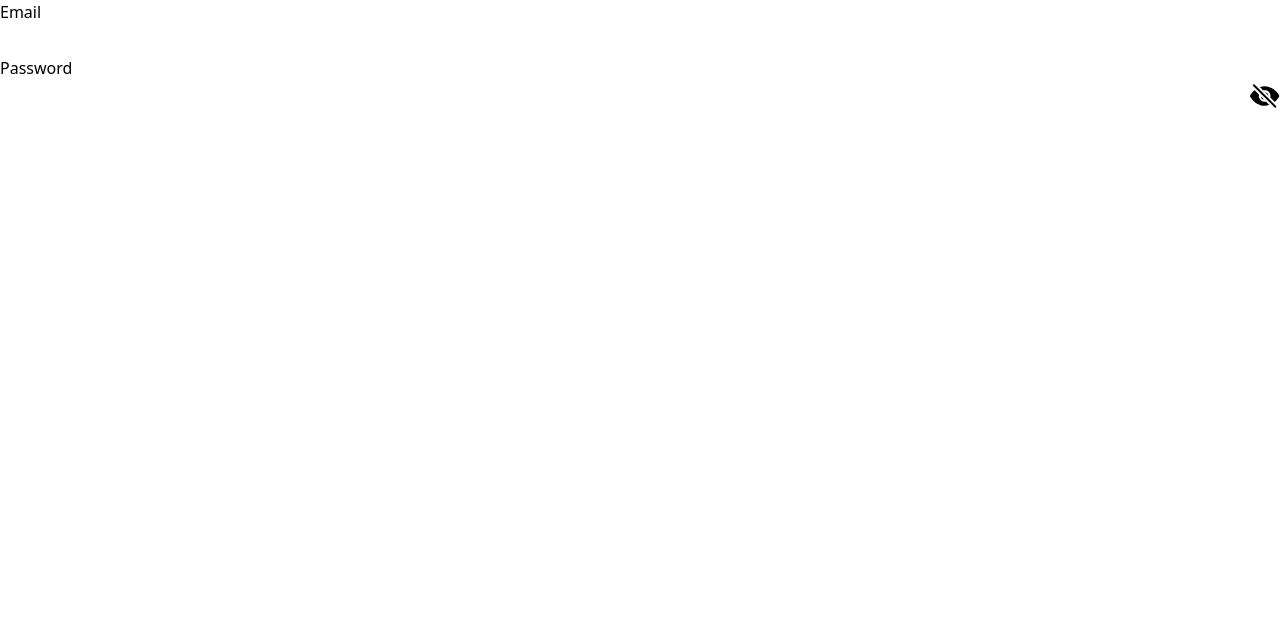
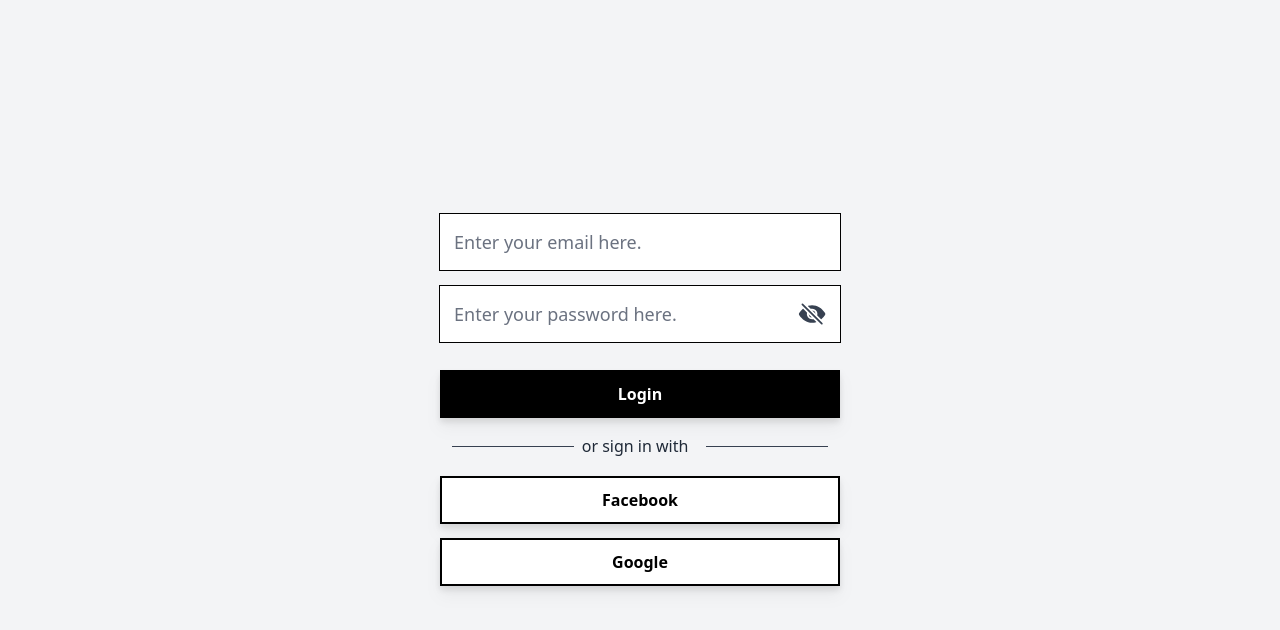
Before and after one commit to Wrufesh/identity_provider_webcli, a React (Create React App) app: page /login in a window 1280 px wide. Shown: the top 630 px of the page. Built offline with nearby package versions, Linux system fonts and the light colour scheme.

Commit message:
Login page final for now

```diff
--- a/src/Login.tsx
+++ b/src/Login.tsx
@@ -4,6 +4,7 @@ import { ReactComponent as Eye } from 'icons/eye.svg'
 import { ReactComponent as EyeOff } from 'icons/eye-off.svg'
 
 import InputField from 'components/InputField';
+import Button from 'components/Button';
 
 type MyProps = {};
 type MyState = {
@@ -25,26 +26,41 @@ class Login extends Component<MyProps, MyState> {
     }
 
     render() {
-        return <div className="">
-            <div className="flex flex-col">
-                <label>Email</label>
+        return <div className="w-full h-screen flex justify-center items-center bg-gray-100">
+            <div className="p-6 w-2/3 max-w-md">
+                <div className="flex flex-col py-2">
+                    {/* <p className="pb-3 text-3xl font-semibold">Sign in</p> */}
                     <InputField
                         type="text"
                         value={this.state.email}
                         onChange={(value: string) => this.setState({ email: value })}
+                        placeholder="Enter your email here."
                     />
 
                 </div>
-            <div className="flex flex-col">
-                <label>Password</label>
+                <div className="flex flex-col py-2">
                     <InputField
                         type={this.state.showPassword ? 'text' : 'password'}
                         value={this.state.password}
                         onChange={(value: string) => this.setState({ password: value })}
+                        placeholder="Enter your password here."
                         controlSlot={this.state.showPassword ?
-                        <Eye className="w-8 h-8" onClick={this.toggleShowPassword} /> :
-                        <EyeOff className="w-8 h-8" onClick={this.toggleShowPassword} />}
+                            <Eye
+                                className="m-2 w-8 h-8 text-gray-700 fill-current"
+                                onClick={this.toggleShowPassword} /> :
+                            <EyeOff
+                                className="m-2 w-8 h-8 text-gray-700 fill-current"
+                                onClick={this.toggleShowPassword} />}
                     />
+                </div>
+                <Button className="mt-5 mb-1 h-12 transition duration-500 transform hover:-translate-y-1 hover:scale-101" label="Login" colorClass="black" />
+                <div className="flex justify-center items-center m-3">
+                    <div className="h-px w-full bg-gray-700"></div>
+                    <p className="px-2 w-full text-gray-800 flex-grow-1 whitespace-nowrap" >or sign in with</p>
+                    <div className="h-px w-full bg-gray-700"></div>
+                </div>
+                <Button className="my-1.5 h-12 transition duration-500 transform hover:-translate-y-1 hover:scale-101" label="Facebook" colorClass="black" outline={true} />
+                <Button className="my-2 h-12 transition duration-500 transform hover:-translate-y-1 hover:scale-101" label="Google" colorClass="black" outline={true} />
             </div>
         </div>
     }
--- /dev/null
+++ b/src/components/Button.tsx
@@ -0,0 +1,30 @@
+import { Component, ReactElement } from 'react';
+
+type MyProps = {
+    label: string,
+    type?: "button" | "submit" | "reset" | undefined,
+    prependIconsSlot?: ReactElement,
+    appendIconSlot?: ReactElement,
+    className?: string,
+    outline?: Boolean,
+    colorClass?: string,
+}
+
+class Button extends Component<MyProps, {}> {
+    render() {
+        let outline = this.props.outline || false
+        let buttonType = this.props.type || 'button'
+        let colorClass = this.props.colorClass || 'blue-500'
+        let outlineClasses = `border-2 border-${colorClass} bg-white text-${colorClass}`
+        let nonOutlineClasses = `bg-${colorClass} text-white`
+
+        let style = outline? outlineClasses: nonOutlineClasses
+        return <button
+            className={`${this.props.className} ${style} w-full font-bold py-2 px-4 filter drop-shadow-lg`}
+            type={buttonType}>
+            {this.props.label}
+        </button>
+    }
+}
+
+export default Button
--- a/src/components/InputField.tsx
+++ b/src/components/InputField.tsx
@@ -5,6 +5,7 @@ type MyProp = {
     value: string;
     onChange?: Function;
     controlSlot?: ReactElement;
+    placeholder?: string;
 };
 type MyState = {
     value: string;
@@ -23,11 +24,12 @@ class InputField extends Component<MyProp, MyState>{
         this.props.onChange && this.props.onChange(this.state.value)
     };
     render(){
-        return <div className="flex h-8 focus:ring focus:border-blue-300">
+        return <div className="group px-1.5 h-14 flex items-center ring-1 ring-black bg-white focus-within:ring-2 focus-within:ring-blue-500">
             <input
                 type={this.props.type}
-                className="w-full focus:outline-none"
+                className="p-2 w-full h-full focus:outline-none text-lg placeholder-gray-500 bg-white"
                 onChange={this.onChange}
+                placeholder={this.props.placeholder? this.props.placeholder : ''}
             />
             {this.props.controlSlot && this.props.controlSlot}
         </div>
--- a/tailwind.config.js
+++ b/tailwind.config.js
@@ -2,10 +2,32 @@ module.exports = {
   purge: ['./src/**/*.{js,jsx,ts,tsx}', './public/index.html'],
   darkMode: false, // or 'media' or 'class'
   theme: {
-    extend: {},
+    // colors: {
+    //   gray: colors.coolGray,
+    //   blue: colors.lightBlue,
+    //   red: colors.rose,
+    //   pink: colors.fuchsia,
+    // },
+    // fontFamily: {
+    //   sans: ['Graphik', 'sans-serif'],
+    //   serif: ['Merriweather', 'serif'],
+    // },
+    // extend: {
+    //   spacing: {
+    //     '128': '32rem',
+    //     '144': '36rem',
+    //   },
+    //   borderRadius: {
+    //     '4xl': '2rem',
+    //   }
+    // }
   },
   variants: {
-    extend: {},
+    extend: {
+      ringColor: ['focus-within'],
+      ringOpacity: ['focus-within'],
+      ringOffsetWidth: ['focus-within']
+    }
   },
   plugins: [],
 }
```
Lines whose indentation alone changed are shown as unchanged.
